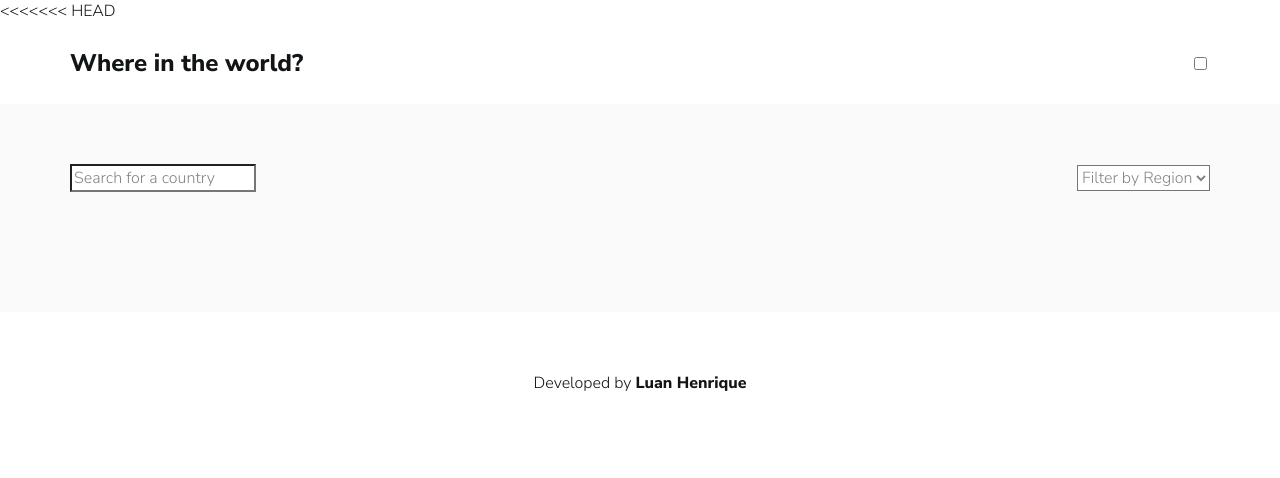
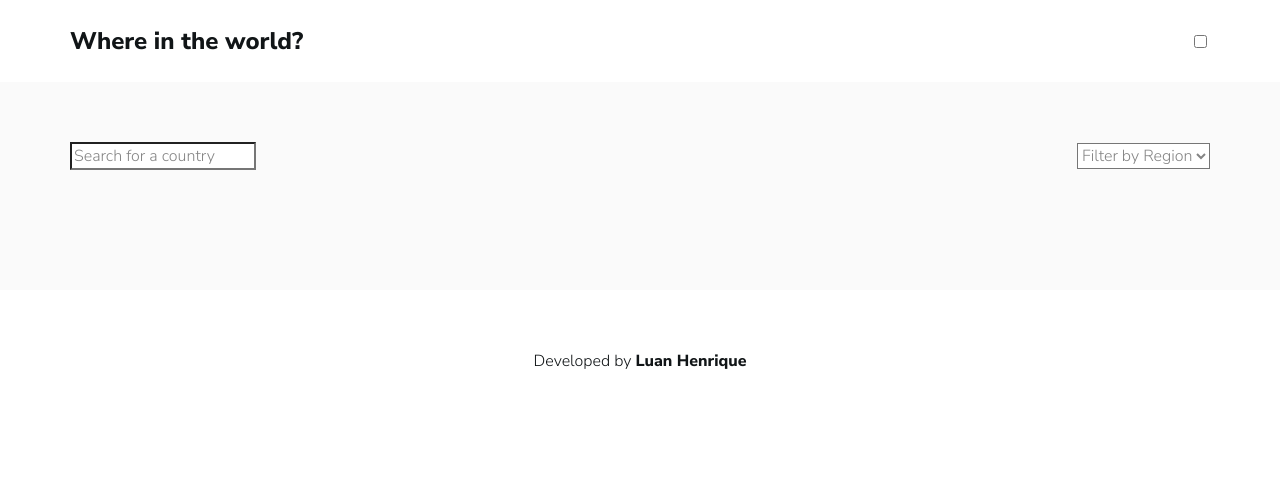
Before and after one commit to realluan05/countries-api, a PHP site: page / in a window 1280 px wide. Shown: the top 478 px of the page. Run offline with PHP 8.4, Linux system fonts and the light colour scheme; data that the repository does not hold is empty.

```diff
--- a/index.php
+++ b/index.php
@@ -8,11 +8,7 @@
 
     <link rel="stylesheet" href="./css/style.css" type="text/css" />
 
-<<<<<<< HEAD
     <!--
-=======
-    <script src="https://kit.fontawesome.com/2f41b6fafb.js" crossorigin="anonymous"></script>
->>>>>>> 11dcb6fc1321507cf9f0f721649ee1e3a100b30d
     <script src="https://ajax.googleapis.com/ajax/libs/jquery/3.6.0/jquery.min.js" type="text/javascript" defer></script>
     -->
     <script src="./js/dark-mode.js" type="text/javascript" defer></script>
```
